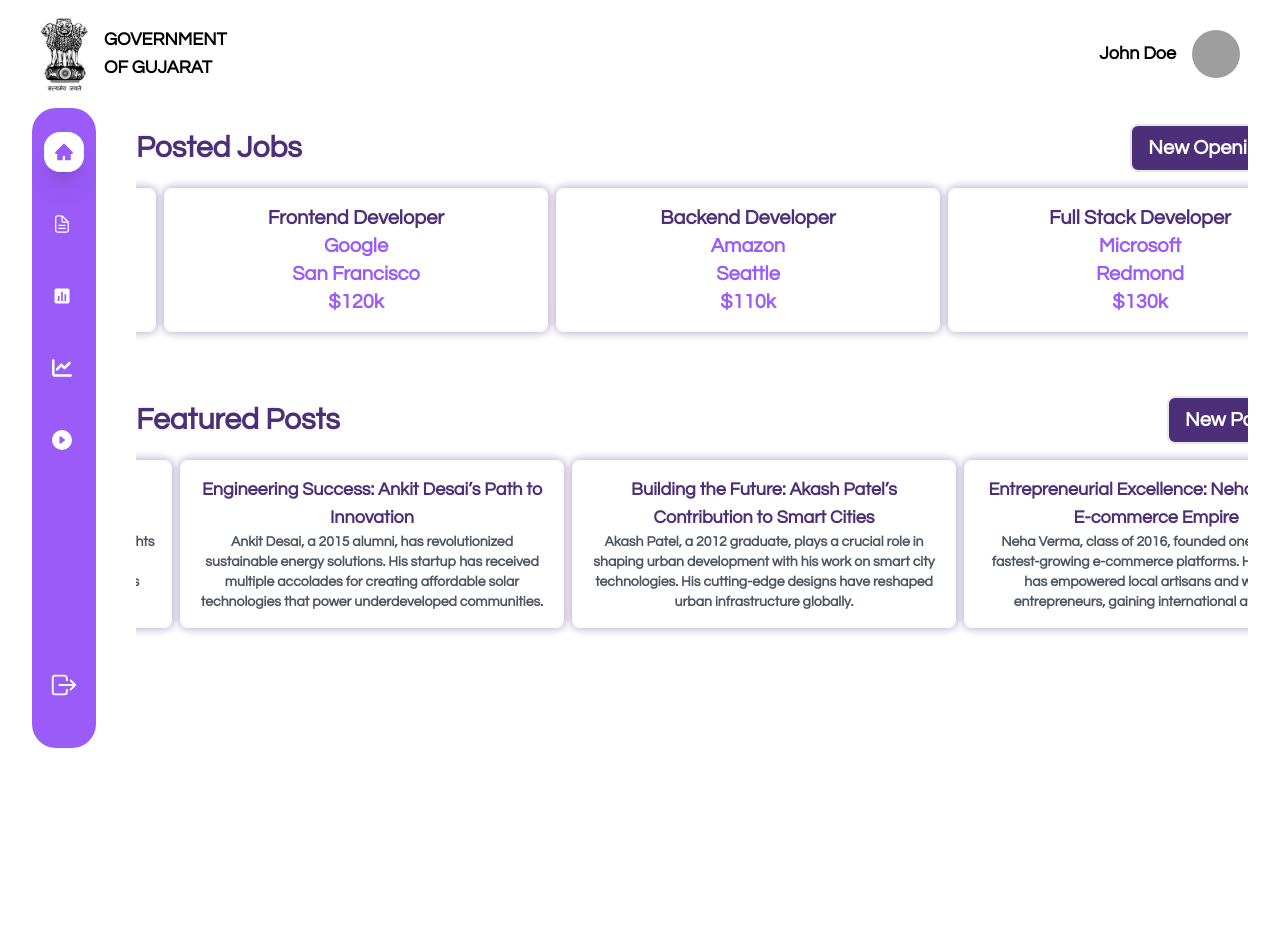
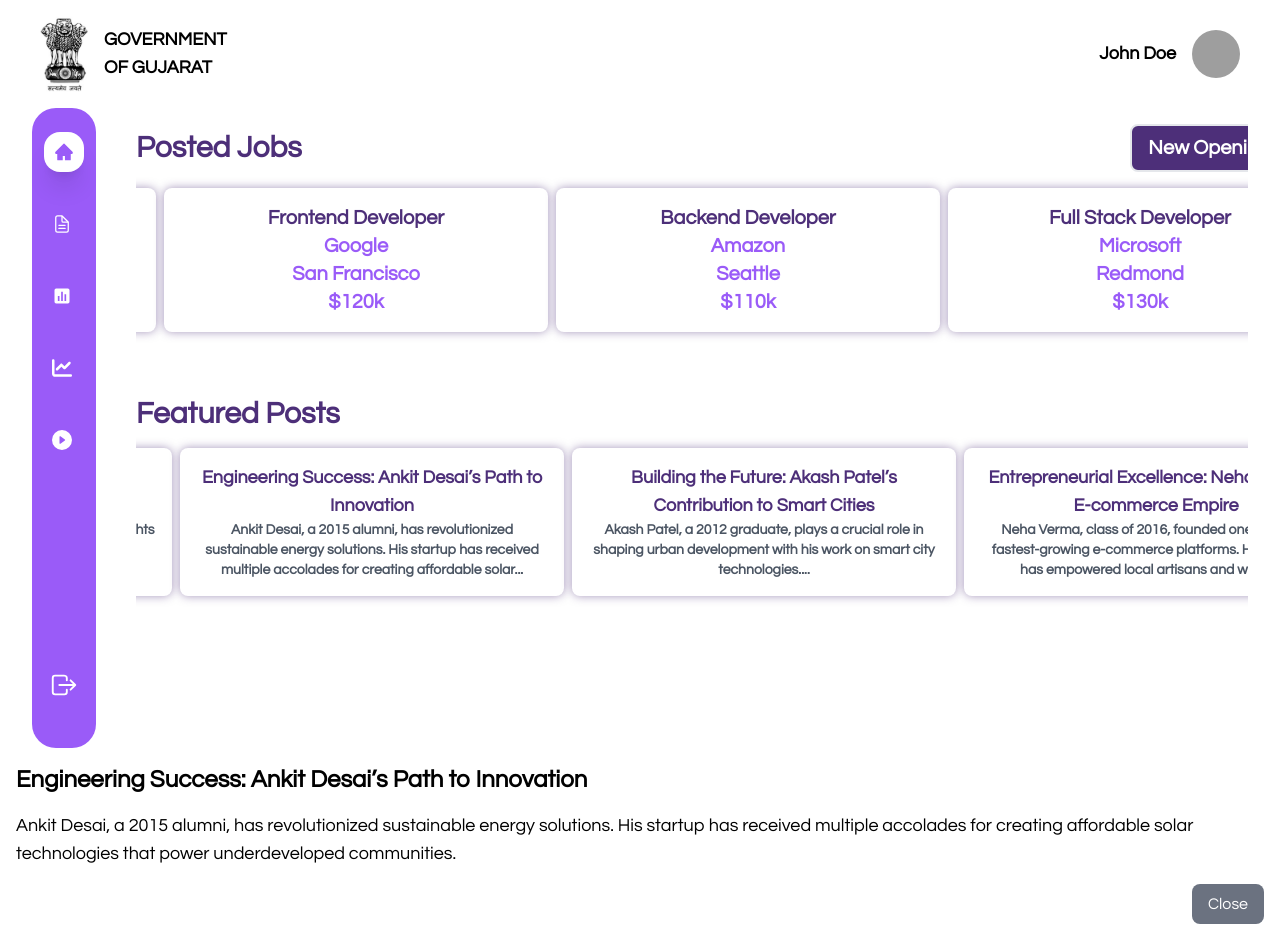
Before and after one commit to MSami625/SIH2024, a React (Vite) app: page /Dashboard in a window 1280 px wide. Both pictures are taken after a click on the element 364 px from the left and 535 px from the top of the page. Before the commit the page ends 800 px from the top, so only its background shows below. Built offline with nearby package versions, Linux system fonts and the light colour scheme; grey boxes are pictures that could not be loaded; a web font is replaced by a local one.

Commit message:
dashboard fixes

```diff
--- a/src/Components/Dashboard/JobPosts.jsx
+++ b/src/Components/Dashboard/JobPosts.jsx
@@ -4,8 +4,15 @@
 import "slick-carousel/slick/slick.css";
 import "slick-carousel/slick/slick-theme.css";
 
-// Set the app element for accessibility
 Modal.setAppElement("#root");
+
+const truncateText = (text, wordLimit) => {
+  const words = text.split(" ");
+  if (words.length > wordLimit) {
+    return words.slice(0, wordLimit).join(" ") + "...";
+  }
+  return text;
+};
 
 const JobPosts = () => {
   // Dummy data for job posts
@@ -55,23 +62,11 @@
   ];
 
   const [modalIsOpen, setModalIsOpen] = useState(false);
-  const [formData, setFormData] = useState({
-    position: "",
-    company: "",
-    description: "",
-    contact: "",
-  });
+  const [selectedJob, setSelectedJob] = useState(null);
 
-  const handleInputChange = (e) => {
-    const { name, value } = e.target;
-    setFormData((prevData) => ({ ...prevData, [name]: value }));
-  };
-
-  const handleSubmit = (e) => {
-    e.preventDefault();
-    // Handle form submission logic here
-    console.log("Form submitted", formData);
-    setModalIsOpen(false);
+  const handleJobClick = (job) => {
+    setSelectedJob(job);
+    setModalIsOpen(true);
   };
 
   const settings = {
@@ -92,7 +87,7 @@
         <div className="flex items-center w-full justify-between">
           <h1 className="text-3xl text-[rgb(77,47,121)]">Posted Jobs</h1>
           <button
-            className="top-4 right-4 px-4 py-2 bg-[rgb(77,47,121)] text-white rounded-lg duration-300  hover:border-[rgb(77,47,121)] border-2 hover:bg-white hover:text-[rgb(77,47,121)] focus:outline-none focus:ring-2 focus:ring-blue-400"
+            className="top-4 right-4 px-4 py-2 bg-[rgb(77,47,121)] text-white rounded-lg duration-300 hover:border-[rgb(77,47,121)] border-2 hover:bg-white hover:text-[rgb(77,47,121)] focus:outline-none focus:ring-2 focus:ring-blue-400"
             onClick={() => setModalIsOpen(true)}
           >
             New Opening
@@ -105,9 +100,10 @@
             {jobPosts.map((job) => (
               <div
                 key={job.id}
-                className="p-4 w-[10px] bg-white mt-4  shadow-[0_0_10px_rgba(77,47,121,0.5)]  text-[rgb(77,47,121)] rounded-lg  focus:outline-none"
+                className="p-4 bg-white mt-4 shadow-[0_0_10px_rgba(77,47,121,0.5)] text-[rgb(77,47,121)] rounded-lg focus:outline-none cursor-pointer"
+                onClick={() => handleJobClick(job)}
               >
-                <h3 className="text-xl font-semibold ">{job.title}</h3>
+                <h3 className="text-xl font-semibold">{job.title}</h3>
                 <p className="text-[rgb(154,91,248)]">{job.company}</p>
                 <p className="text-[rgb(154,91,248)]">{job.location}</p>
                 <p className="text-[rgb(154,91,248)] font-bold">{job.salary}</p>
@@ -117,84 +113,31 @@
         </div>
       </div>
 
-      {/* Modal */}
+      {/* Modal for job details */}
       <Modal
         isOpen={modalIsOpen}
         onRequestClose={() => setModalIsOpen(false)}
-        contentLabel="Add New Job Post"
+        contentLabel="Job Details"
         className="modal"
         overlayClassName="overlay"
       >
-        <h2 className="text-2xl font-semibold mb-4">Add New Job Post</h2>
-        <form onSubmit={handleSubmit}>
-          <div className="mb-4">
-            <label className="block text-sm font-medium mb-1">
-              Job Position
-            </label>
-            <input
-              type="text"
-              name="position"
-              value={formData.position}
-              onChange={handleInputChange}
-              className="w-full p-2 border border-gray-300 rounded-lg"
-              required
-            />
+        {selectedJob && (
+          <div className="p-4">
+            <h2 className="text-2xl font-semibold mb-4">Job Details</h2>
+            <p className="text-xl font-bold">{selectedJob.title}</p>
+            <p className="text-lg">{selectedJob.company}</p>
+            <p className="text-lg">{selectedJob.location}</p>
+            <p className="text-lg font-bold">{selectedJob.salary}</p>
+            <div className="flex justify-end mt-4">
+              <button
+                onClick={() => setModalIsOpen(false)}
+                className="px-4 py-2 bg-gray-500 text-white rounded-lg hover:bg-gray-600 focus:outline-none focus:ring-2 focus:ring-gray-400"
+              >
+                Close
+              </button>
+            </div>
           </div>
-          <div className="mb-4">
-            <label className="block text-sm font-medium mb-1">
-              Company Name
-            </label>
-            <input
-              type="text"
-              name="company"
-              value={formData.company}
-              onChange={handleInputChange}
-              className="w-full p-2 border border-gray-300 rounded-lg"
-              required
-            />
-          </div>
-          <div className="mb-4">
-            <label className="block text-sm font-medium mb-1">
-              Job Description
-            </label>
-            <textarea
-              name="description"
-              value={formData.description}
-              onChange={handleInputChange}
-              className="w-full p-2 border border-gray-300 rounded-lg"
-              rows="4"
-              required
-            />
-          </div>
-          <div className="mb-4">
-            <label className="block text-sm font-medium mb-1">
-              Contact Details
-            </label>
-            <input
-              type="text"
-              name="contact"
-              value={formData.contact}
-              onChange={handleInputChange}
-              className="w-full p-2 border border-gray-300 rounded-lg"
-              required
-            />
-          </div>
-          <div className="flex justify-end">
-            <button
-              type="button"
-              onClick={() => setModalIsOpen(false)}
-              className="px-4 py-2 bg-gray-500 text-white rounded-lg mr-2 hover:bg-gray-600 focus:outline-none focus:ring-2 focus:ring-gray-400"
-            >
-              Cancel
-            </button>
-            <button
-              type="submit"
-              className="px-4 py-2 bg-blue-500 text-white rounded-lg hover:bg-blue-600 focus:outline-none focus:ring-2 focus:ring-blue-400"
-            >
-              Submit
-            </button>
-          </div>
-        </form>
+        )}
       </Modal>
 
       {/* Styles for the modal */}
--- a/src/Components/Dashboard/featuredPosts.jsx
+++ b/src/Components/Dashboard/featuredPosts.jsx
@@ -7,37 +7,17 @@
 // Set the app element for accessibility
 Modal.setAppElement("#root");
 
+const truncateText = (text, wordLimit) => {
+  const words = text.split(" ");
+  if (words.length > wordLimit) {
+    return words.slice(0, wordLimit).join(" ") + "...";
+  }
+  return text;
+};
+
 const FeaturedPosts = () => {
-  const settings = {
-    infinite: true,
-    autoplay: true,
-    autoplaySpeed: 3000,
-    arrows: true,
-    fade: false,
-    cssEase: "linear",
-    pauseOnHover: true,
-    pauseOnFocus: true,
-    slidesToShow: 3,
-    slidesToScroll: 1,
-  };
-
   const [modalIsOpen, setModalIsOpen] = useState(false);
-  const [formData, setFormData] = useState({
-    title: "",
-    description: "",
-  });
-
-  const handleInputChange = (e) => {
-    const { name, value } = e.target;
-    setFormData((prevData) => ({ ...prevData, [name]: value }));
-  };
-
-  const handleSubmit = (e) => {
-    e.preventDefault();
-    // Handle form submission logic here
-    console.log("Form submitted", formData);
-    setModalIsOpen(false);
-  };
+  const [selectedPost, setSelectedPost] = useState(null);
 
   const slides = [
     {
@@ -95,17 +75,34 @@
     },
   ];
 
+  const settings = {
+    infinite: true,
+    autoplay: true,
+    autoplaySpeed: 3000,
+    arrows: true,
+    fade: false,
+    cssEase: "linear",
+    pauseOnHover: true,
+    pauseOnFocus: true,
+    slidesToShow: 3,
+    slidesToScroll: 1,
+  };
+
+  const handlePostClick = (post) => {
+    setSelectedPost(post);
+    setModalIsOpen(true);
+  };
+
+  const handleCloseModal = () => {
+    setModalIsOpen(false);
+    setSelectedPost(null);
+  };
+
   return (
     <div className="text-center font-bold text-xl">
       <div className="relative flex flex-col items-end p-4">
         <div className="flex items-center w-full justify-between">
           <h1 className="text-3xl text-[rgb(77,47,121)]">Featured Posts</h1>
-          <button
-            onClick={() => setModalIsOpen(true)}
-            className="top-4 right-4 px-4 py-2 bg-[rgb(77,47,121)] text-white rounded-lg duration-300 hover:border-[rgb(77,47,121)] border-2 hover:bg-white hover:text-[rgb(77,47,121)] focus:outline-none focus:ring-2 focus:ring-blue-400"
-          >
-            New Post
-          </button>
         </div>
 
         <div className="w-full max-w-6xl overflow-hidden">
@@ -114,66 +111,43 @@
             {slides.map((slide) => (
               <div
                 key={slide.id}
-                className="p-4 bg-white mt-4 shadow-[0_0_10px_rgba(77,47,121,0.5)] text-[rgb(77,47,121)] rounded-lg focus:outline-none mx-2"
+                className="p-4 bg-white mt-4 shadow-[0_0_10px_rgba(77,47,121,0.5)] text-[rgb(77,47,121)] rounded-lg cursor-pointer mx-2"
+                onClick={() => handlePostClick(slide)}
               >
                 <h3 className="text-lg font-semibold">{slide.headline}</h3>
-                <p className="text-gray-600 text-sm">{slide.description}</p>
+                <p className="text-gray-600 text-sm">
+                  {truncateText(slide.description, 20)}
+                </p>
               </div>
             ))}
           </Slider>
         </div>
       </div>
 
-      {/* Modal for Adding New Post */}
+      {/* Modal for Post Details */}
       <Modal
         isOpen={modalIsOpen}
-        onRequestClose={() => setModalIsOpen(false)}
-        contentLabel="Add New Post"
+        onRequestClose={handleCloseModal}
+        contentLabel="Post Details"
         className="modal"
         overlayClassName="overlay"
       >
-        <h2 className="text-2xl font-semibold mb-4">Add New Post</h2>
-        <form onSubmit={handleSubmit}>
-          <div className="mb-4">
-            <label className="block text-sm font-medium mb-1">Post Title</label>
-            <input
-              type="text"
-              name="title"
-              value={formData.title}
-              onChange={handleInputChange}
-              className="w-full p-2 border border-gray-300 rounded-lg"
-              required
-            />
+        {selectedPost && (
+          <div className="p-4">
+            <h2 className="text-2xl font-semibold mb-4">
+              {selectedPost.headline}
+            </h2>
+            <p className="text-lg">{selectedPost.description}</p>
+            <div className="flex justify-end mt-4">
+              <button
+                onClick={handleCloseModal}
+                className="px-4 py-2 bg-gray-500 text-white rounded-lg hover:bg-gray-600 focus:outline-none focus:ring-2 focus:ring-gray-400"
+              >
+                Close
+              </button>
+            </div>
           </div>
-          <div className="mb-4">
-            <label className="block text-sm font-medium mb-1">
-              Description
-            </label>
-            <textarea
-              name="description"
-              value={formData.description}
-              onChange={handleInputChange}
-              className="w-full p-2 border border-gray-300 rounded-lg"
-              rows="4"
-              required
-            />
-          </div>
-          <div className="flex justify-end">
-            <button
-              type="button"
-              onClick={() => setModalIsOpen(false)}
-              className="px-4 py-2 bg-gray-500 text-white rounded-lg mr-2 hover:bg-gray-600 focus:outline-none focus:ring-2 focus:ring-gray-400"
-            >
-              Cancel
-            </button>
-            <button
-              type="submit"
-              className="px-4 py-2 bg-blue-500 text-white rounded-lg hover:bg-blue-600 focus:outline-none focus:ring-2 focus:ring-blue-400"
-            >
-              Submit
-            </button>
-          </div>
-        </form>
+        )}
       </Modal>
 
       {/* Styles for the modal */}
@@ -184,7 +158,7 @@
           left: 50%;
           transform: translate(-50%, -50%);
           width: 100%;
-          max-width: 500px;
+          max-width: 600px;
           padding: 20px;
           background: white;
           border-radius: 8px;
```
Also changed, not shown: src/Components/Dashboard/editProfile.jsx (+9 -3 lines).
